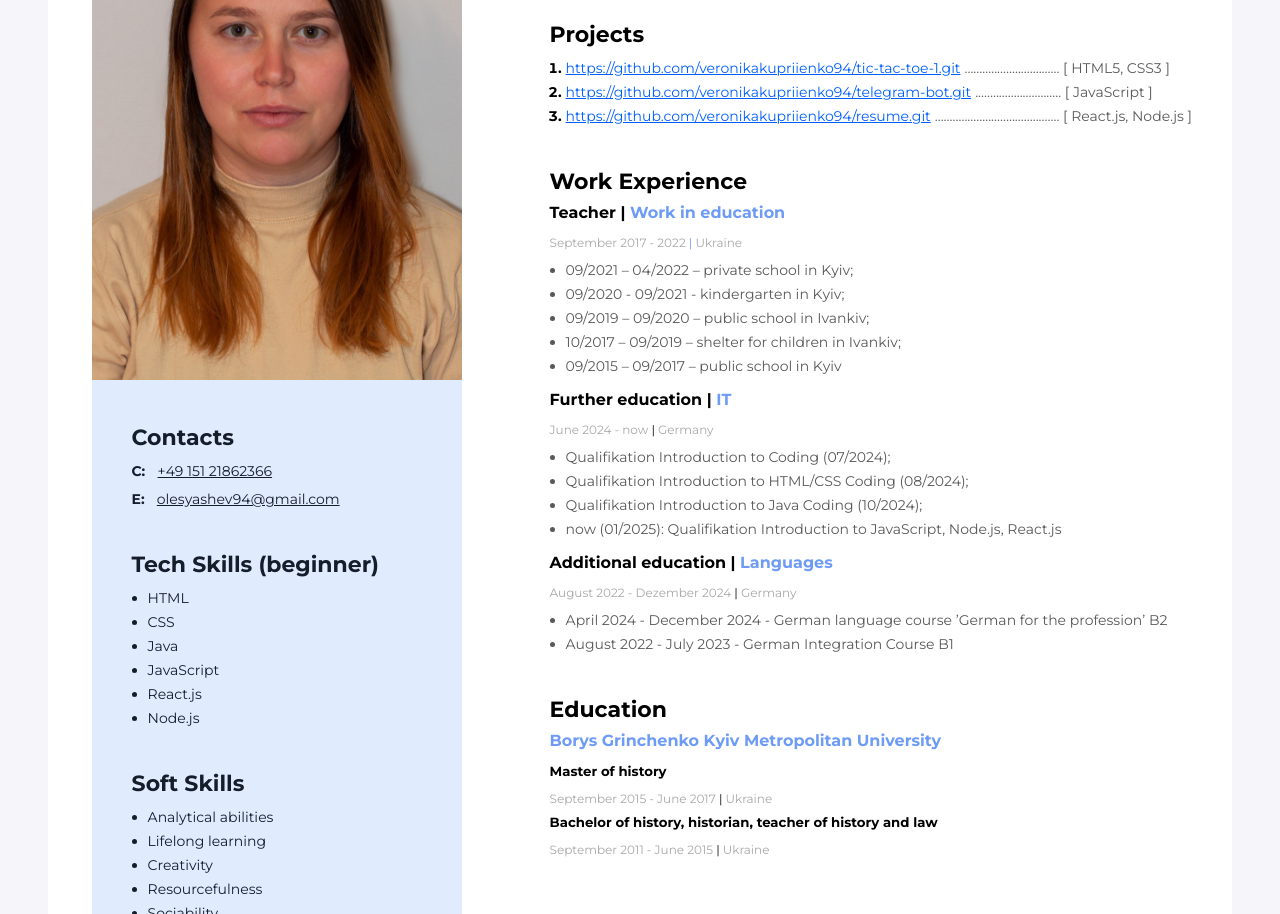
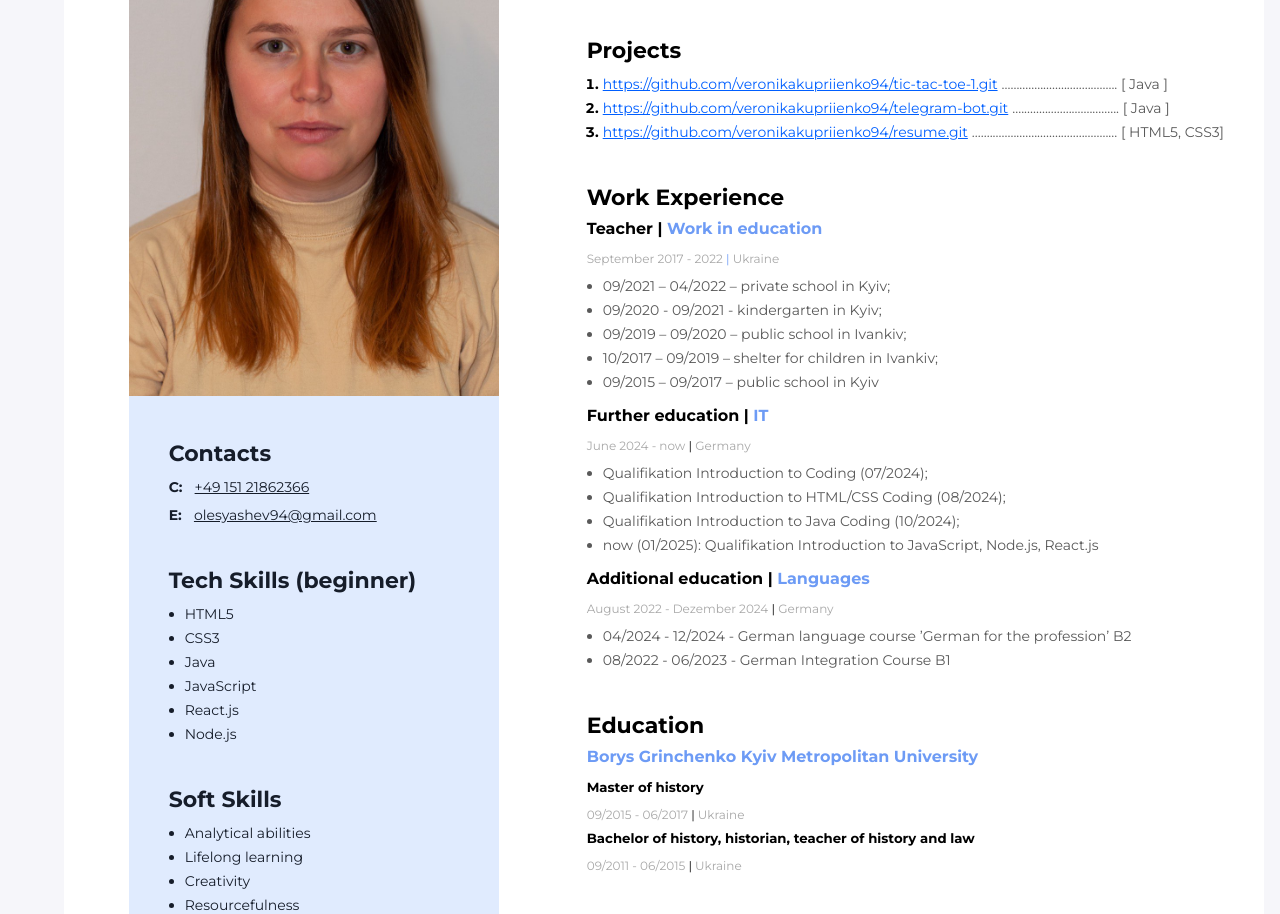
Before and after one commit to veronikakupriienko94/resume, a plain HTML site: page resume project/index.html in a window 1280 px wide. Shown: the part 265-1179 px from the top of the page. Drawn offline with Linux system fonts and the light colour scheme.

Commit message:
Add files via upload
added more information about myself

```diff
--- a/resume project/css/styles.css
+++ b/resume project/css/styles.css
@@ -1,3 +1,10 @@
+.container{
+  width: 100%;
+  max-width: 1240px ;
+  margin: 0 auto;
+  padding: 24px;
+}
+
 body{
   background: #f6f6fa;
   padding-left: 40px;
@@ -5,12 +12,8 @@ body{
   padding-right: 40px;
   padding-bottom: 40px;
   font-family: "Montserrat", sans-serif;
-}
-
-@media (max-width: 768px) {
-}
-
-@media (max-width: 480px) {
+  margin: 0;
+  overflow-x: hidden;
 }
 
 ul, ol {
@@ -23,7 +26,9 @@ ul, ol {
   display: flex;
   flex-direction: row-reverse;
   width: 100%;
+  max-width: 1240px;
   margin: 0 auto;
+  box-sizing: border-box;
 }
 
 .main-content{
@@ -47,6 +52,12 @@ ul, ol {
   padding-top: 40px;
   padding-right: 40px;
   box-sizing: border-box;
+}
+
+.sidebar img {
+  width: 100%;
+  max-width: 370px;
+  height: auto;
 }
 
 .contacts-title {
@@ -194,6 +205,10 @@ font-weight: 400;
 line-height: 24px;
 }
 
+.my-project-item-link:hover {
+  color: #000000;
+}
+
 .my-project-item-tech{
 color: #595959;
 font-size: 14px;
--- a/resume project/index.html
+++ b/resume project/index.html
@@ -14,7 +14,7 @@ rel="stylesheet">
 </head>
 
 <body>
-
+<div class="container">
   <!-- Wrapper -->
   <div class="wrapper">
 
@@ -22,7 +22,7 @@ rel="stylesheet">
 <div class="main-content">
 
    <!-- My info -->
-   <div class="my-info">
+   <div class="my-info ">
     <h2 class="my-profession">Full-Stack developer</h2>
     <h1 class="my-name">Veronika Kupriienko</h1>
     <p class="my-descr">A candidate for an internship at Journaway</p>
@@ -35,22 +35,22 @@ rel="stylesheet">
 <li class="my-project-item">
   <a class="my-project-item-link" href="https://github.com/veronikakupriienko94/tic-tac-toe-1.git" target="_blank">https://github.com/veronikakupriienko94/tic-tac-toe-1.git</a>
 <span class="my-project-item-tech">
-  ................................
-  [ HTML5, CSS3 ] </span>
+  .......................................
+  [ Java ] </span>
 
 </li>
 <li class="my-project-item">
   <a class="my-project-item-link" href="https://github.com/veronikakupriienko94/telegram-bot.git" target="_blank">https://github.com/veronikakupriienko94/telegram-bot.git</a>
   <span class="my-project-item-tech">
-    .............................
-    [ JavaScript ]</span>
+    ....................................
+    [ Java ]</span>
 
 </li>
 <li class="my-project-item">
   <a class="my-project-item-link" href="https://github.com/veronikakupriienko94/resume.git" target="_blank">https://github.com/veronikakupriienko94/resume.git</a>
  <span class="my-project-item-tech">
- ..........................................
-  [ React.js, Node.js ] </span>
+ .................................................
+  [ HTML5, CSS3] </span>
 
 </li>
 </ol>
@@ -92,8 +92,8 @@ rel="stylesheet">
   <h4 class="work-experience-company">Additional education <span class="work-experience-pediod-separator">|</span><span class="company-name"> Languages</span></h4>
   <p class="work-experience-pediod"> August 2022 - Dezember 2024  <span class="work-experience-pediod-separator">|</span>   Germany</p>
   <ul class="work-experience-duties-list">
-    <li class="work-experience-duties-item">April 2024 - December 2024 - German language course ʼGerman for the professionʼ B2</li>
-    <li class="work-experience-duties-item">August 2022 - July 2023 - German Integration Course B1</li>
+    <li class="work-experience-duties-item">04/2024 - 12/2024 - German language course ʼGerman for the professionʼ B2</li>
+    <li class="work-experience-duties-item">08/2022 - 06/2023 - German Integration Course B1</li>
   </ul>
 </div>
 </div>
@@ -104,9 +104,9 @@ rel="stylesheet">
   <h3 class="work-experience-titel">Education</h3>
   <h4 class="work-experience-company"> <span class="company-name">Borys Grinchenko Kyiv Metropolitan University</span></h4>
   <h5 class="work-experience-company-management">Master of history</h5>
-  <p class="work-experience-pediod">September 2015 - June 2017   <span class="work-experience-pediod-separator">|</span>   Ukraine</p>
+  <p class="work-experience-pediod">09/2015 - 06/2017   <span class="work-experience-pediod-separator">|</span>   Ukraine</p>
   <h5 class="work-experience-company-management">Bachelor of history, historian, teacher of history and law</h5>
-  <p class="work-experience-pediod">September 2011 - June 2015   <span class="work-experience-pediod-separator">|</span>   Ukraine</p>
+  <p class="work-experience-pediod">09/2011 - 06/2015   <span class="work-experience-pediod-separator">|</span>   Ukraine</p>
   </div>
 </div>
 </div>
@@ -134,8 +134,8 @@ rel="stylesheet">
         <div class="skills-container">
           <h3 class="skills-title">Tech Skills (beginner)</h3>
           <ul class="skills-list">
-          <li class="skills-list-item">HTML</li>
-          <li class="skills-list-item">CSS</li>
+          <li class="skills-list-item">HTML5</li>
+          <li class="skills-list-item">CSS3</li>
           <li class="skills-list-item">Java</li>
           <li class="skills-list-item">JavaScript</li>
           <li class="skills-list-item">React.js</li>
@@ -152,12 +152,16 @@ rel="stylesheet">
             <li class="soft-skills-list-item">Creativity</li>
             <li class="soft-skills-list-item">Resourcefulness</li>
             <li class="soft-skills-list-item">Sociability</li>
+            <li class="soft-skills-list-item">Responsibility</li>
+            <li class="soft-skills-list-item"> Working with deadlines</li>
+
           </ul>
          </div>
 
         </div>
       </aside>
             </div>
+          </div>
 
 
 
```
